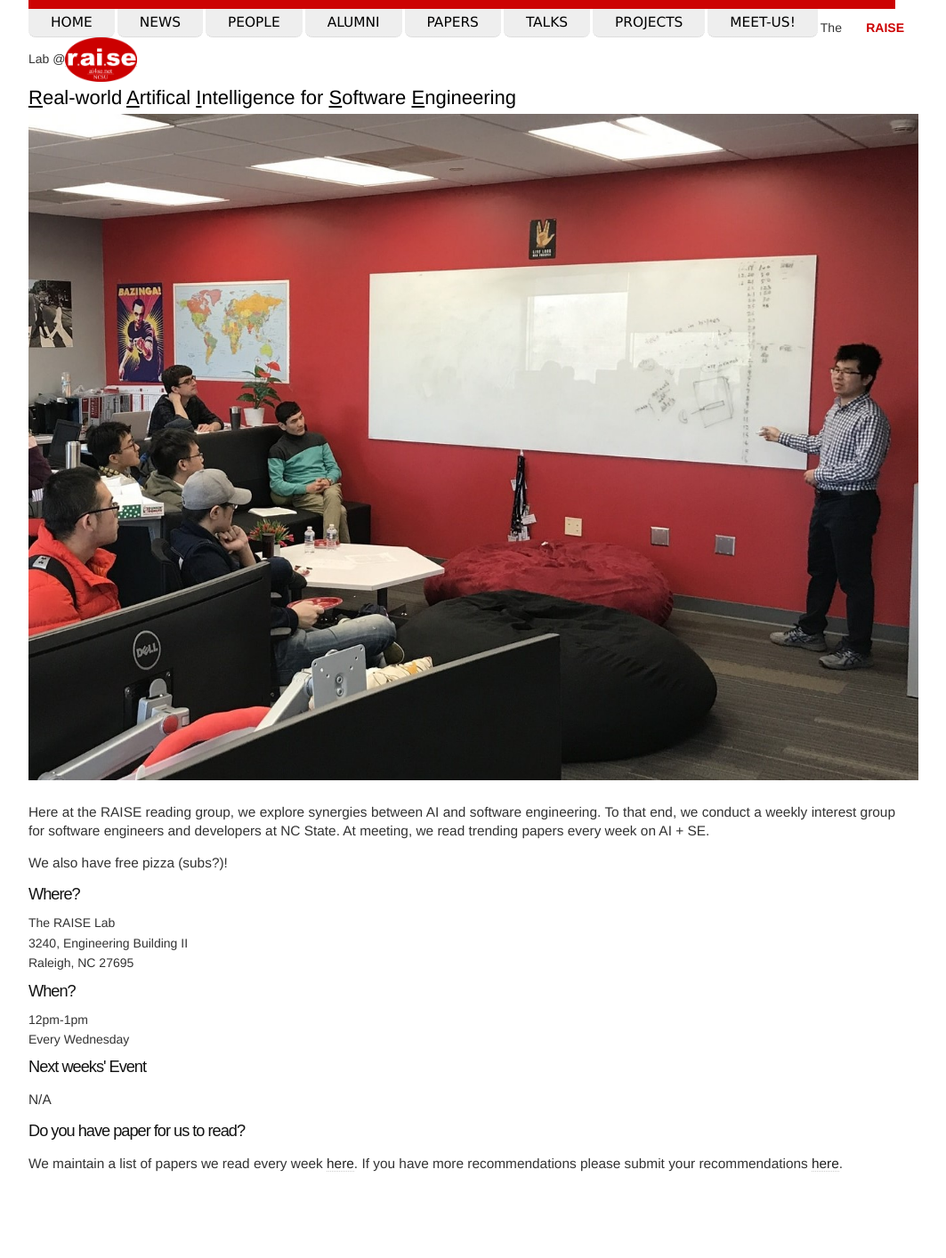
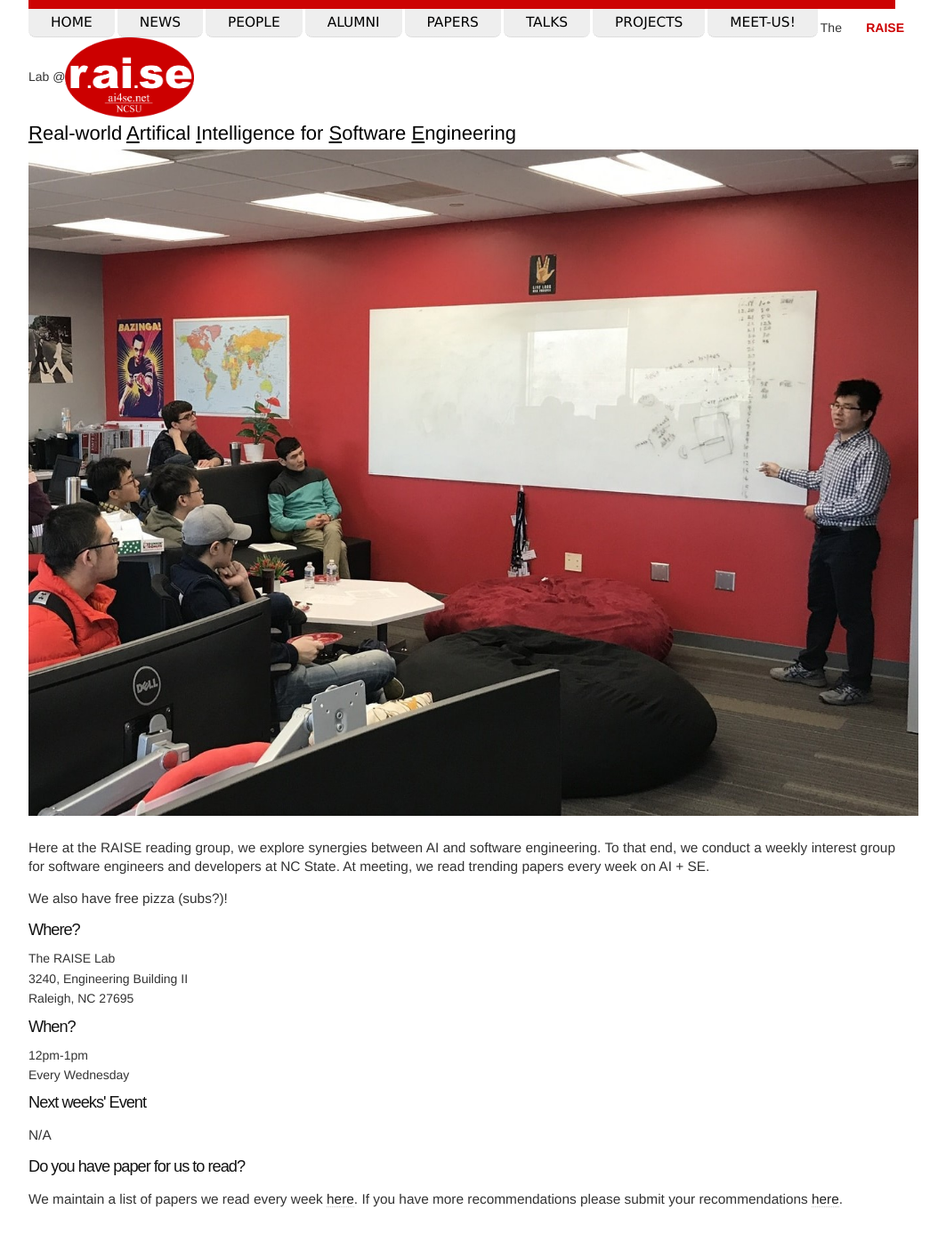
Before and after one commit to ai-se/ai-se.github.io, a Jekyll site: the page built from events/index.html, in a window 1280 px wide. Shown: the whole page at 89% size, without its empty margins (126-1189 px from the left). Built offline with Jekyll 4.4.1, drawn with Linux system fonts in a browser that asks for light colours; before the commit the page ends 1374 px from its top, so only the background shows below that.

Commit message:
Update page.html

```diff
--- a/_layouts/page.html
+++ b/_layouts/page.html
@@ -22,7 +22,7 @@
 <!--         <h1> <img src="/img/logo.png" height="90"> -->
           The <b>
             <font color="#CC0000">RAISE</font>
-          </b> Lab @<a href="https://www.ncsu.edu"><img src="/img/logo.png" alt="NCSU" height="50"></a> <br><span style="font-size: 22px; text-transform: none;  color: #000;">
+          </b> Lab @<a href="https://www.ncsu.edu"><img src="/img/logo.png" alt="NCSU" height="90"></a> <br><span style="font-size: 22px; text-transform: none;  color: #000;">
             <u>R</u>eal-world <u>A</u>rtifical <u>I</u>ntelligence for <u>S</u>oftware <u>E</u>ngineering
           </span>
         </h1>
```
